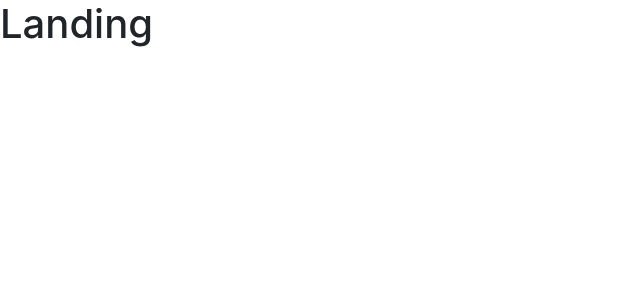
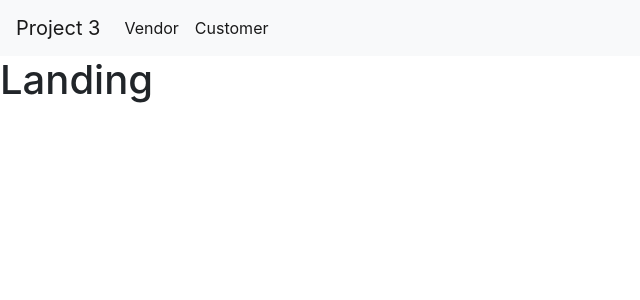
Before and after one commit to JasonPob/Project3, a React (Create React App) app in the folder client/: page / in a window 1280 px wide. Shown: the top 300 px of the page, without its empty margins (0-640 px from the left). Built offline with nearby package versions, Linux system fonts and the light colour scheme.

Commit message:
simple navbar added

```diff
--- a/client/src/App.js
+++ b/client/src/App.js
@@ -8,13 +8,14 @@
 import CustomerView from './pages/CustomerView';
 import VendorView from './pages/VendorView';
 import NoMatch from './pages/NoMatch';
+import Nav from './components/Nav'
 
 
 function App() {
   return (
     <Router>
       <div>
-        {/* <Nav /> */}
+      <Nav />
         <Switch>
           <Route exact path="/" component={Landing} />
           <Route exact path="/customer" component={CustomerView} />
--- /dev/null
+++ b/client/src/components/Nav/index.js
@@ -0,0 +1,27 @@
+import React from "react";
+
+function Nav() {
+    return (
+      <nav className="navbar navbar-expand-lg navbar-light bg-light">
+      <a className="navbar-brand" href="/">
+        Project 3
+      </a>
+      <div className="collapse navbar-collapse" id="navbarSupportedContent">
+        <ul className="navbar-nav mr-auto">
+          <li className="nav-item active">
+            <a className="nav-link" href="/Vendor">
+              Vendor <span className="sr-only">(current)</span>
+            </a>
+          </li>
+          <li className="nav-item active">
+            <a className="nav-link" href="/Customer">
+              Customer <span className="sr-only">(current)</span>
+            </a>
+          </li>
+        </ul>
+      </div>
+    </nav>
+    );
+  }
+
+  export default Nav;
```
